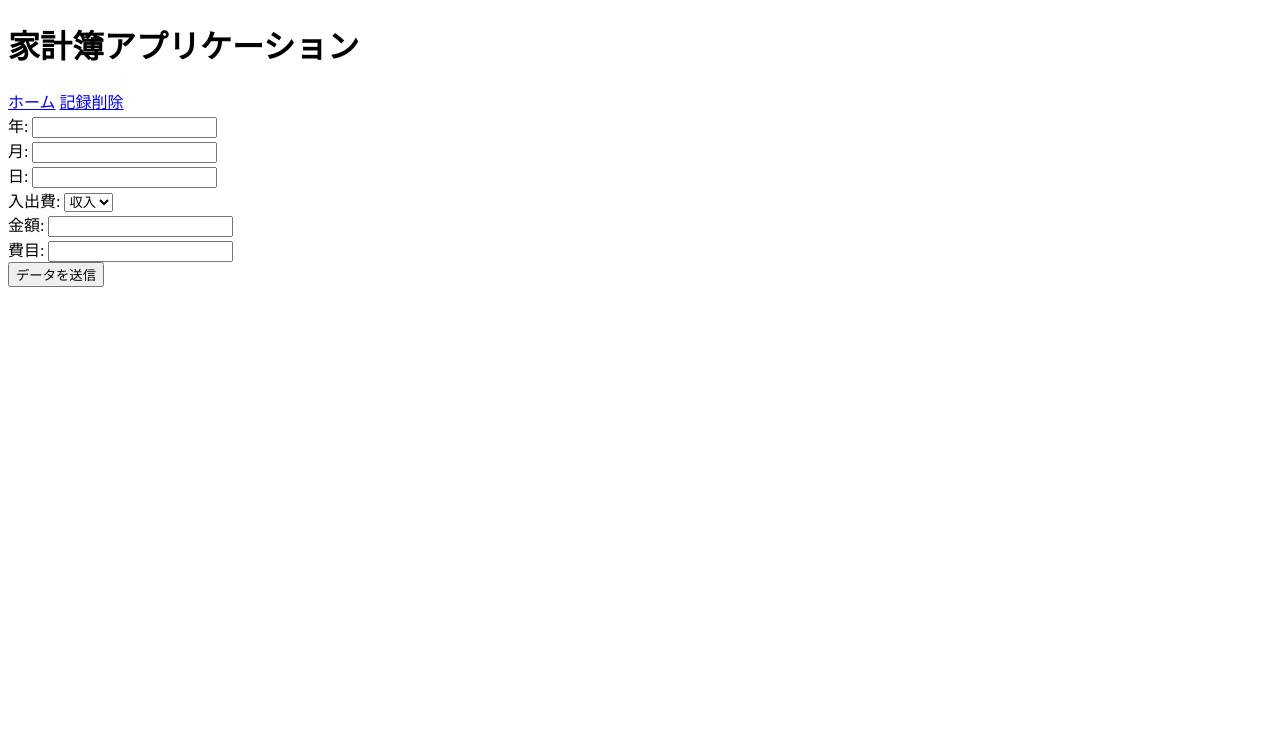
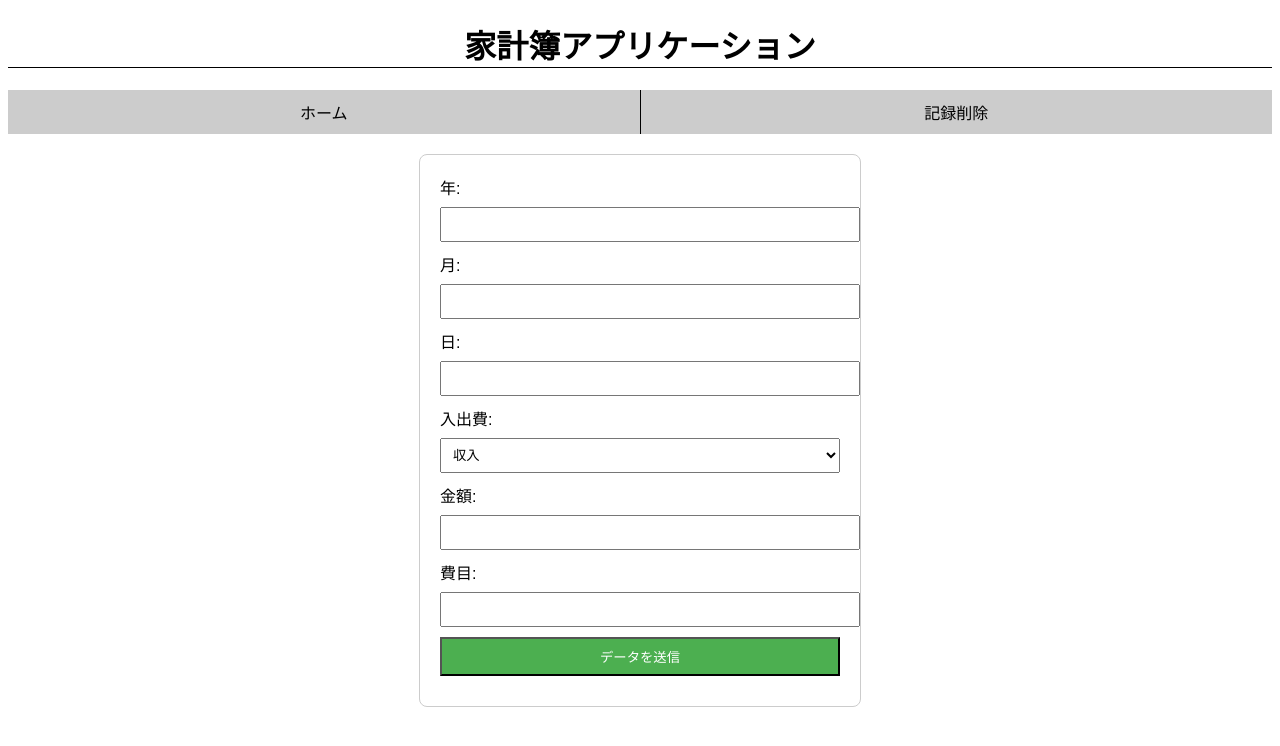
Before and after one commit to ca01231010/kakeibo, a website: page kiroku.html in a window 1280 px wide. Drawn offline with Linux system fonts and the light colour scheme.

Commit message:
いったん完成

```diff
--- a/home.css
+++ b/home.css
@@ -0,0 +1,79 @@
+@charset "UTF-8";
+h1 {
+    font-family: "Sawarabi Mincho";
+    text-align: center;
+    border-bottom: 1px solid #000000; /* 下部にボーダーを追加 */
+}
+
+ul {
+    list-style-type: none;
+    margin: 0;
+    padding: 0;
+    display: flex;
+    background-color: #cccccc;
+}
+
+ul li {
+    flex: 1; /* 幅を均等に分割 */
+    border-right: 1px solid #000000; /* 各リストアイテムの右側にボーダーを追加 */
+    text-align: center; /* テキストを中央寄せに */
+}
+
+ul li:last-child {
+    border-right: none; /* 最後のリストアイテムに右側のボーダーを削除 */
+}
+
+ul li a {
+    display: block;
+    padding: 10px 0; /* パディングの値を変更 */
+    text-decoration: none; /* リンクのアンダーラインを削除 */
+    color: #000000; /* テキストの色を指定 */
+}
+
+ul li a:hover {
+    background-color: #999999; /* ホバー時の背景色を指定 */
+}
+
+#dateSelection {
+    display: flex;
+    flex-direction: column;
+    align-items: center;
+    margin-top: 20px; /* h1要素とのスペースを確保するためにマージンを追加 */
+}
+
+label {
+    margin-bottom: 10px; /* ラベルの下にマージンを追加 */
+}
+
+#yearInput {
+    width: 200px; /* 入力フィールドの幅を設定 */
+    padding: 5px; /* 見た目を良くするためにパディングを追加 */
+}
+
+#showDataButton {
+    margin-top: 10px; /* ボタンの上にマージンを追加 */
+    padding: 8px 15px; /* 見た目を良くするためにパディングを追加 */
+}
+#incomeExpenseDifference {
+    text-align: center; /* 要素内のテキストを中央に配置 */
+    margin-top: 20px; /* h2要素とのスペースを確保するためにマージンを追加 */
+}
+
+#incomeExpenseDifference table {
+    width: 100%; /* テーブルの幅を100%に設定 */
+    border-collapse: collapse; /* セルのボーダーを重ねないようにする */
+    margin-top: 10px; /* テーブル上部にマージンを追加 */
+}
+
+#incomeExpenseDifference th, #incomeExpenseDifference td {
+    padding: 8px; /* セル内の要素にパディングを追加 */
+    border: 1px solid #ddd; /* セルのボーダーを追加 */
+}
+
+#incomeExpenseDifference th {
+    background-color: #f2f2f2; /* ヘッダーの背景色を指定 */
+}
+
+#incomeExpenseDifference td {
+    text-align: center; /* セル内のテキストを中央に配置 */
+}
--- a/kiroku.css
+++ b/kiroku.css
@@ -0,0 +1,99 @@
+@charset "UTF-8";
+h1 {
+    font-family: "Sawarabi Mincho";
+    text-align: center;
+    border-bottom: 1px solid #000000; /* 下部にボーダーを追加 */
+}
+
+ul {
+    list-style-type: none;
+    margin: 0;
+    padding: 0;
+    display: flex;
+    background-color: #cccccc;
+}
+
+ul li {
+    flex: 1; /* 幅を均等に分割 */
+    border-right: 1px solid #000000; /* 各リストアイテムの右側にボーダーを追加 */
+    text-align: center; /* テキストを中央寄せに */
+}
+
+ul li:last-child {
+    border-right: none; /* 最後のリストアイテムに右側のボーダーを削除 */
+}
+
+ul li a {
+    display: block;
+    padding: 10px 0; /* パディングの値を変更 */
+    text-decoration: none; /* リンクのアンダーラインを削除 */
+    color: #000000; /* テキストの色を指定 */
+}
+
+ul li a:hover {
+    background-color: #999999; /* ホバー時の背景色を指定 */
+}
+
+body {
+    font-family: Arial, sans-serif;
+}
+
+h1 {
+    text-align: center;
+    border-bottom: 1px solid #000;
+}
+
+ul {
+    list-style-type: none;
+    margin: 0;
+    padding: 0;
+    display: flex;
+    background-color: #ccc;
+}
+
+ul li {
+    flex: 1;
+    border-right: 1px solid #000;
+    text-align: center;
+}
+
+ul li:last-child {
+    border-right: none;
+}
+
+ul li a {
+    display: block;
+    padding: 10px 0;
+    text-decoration: none;
+    color: #000;
+}
+
+ul li a:hover {
+    background-color: #999;
+}
+
+#kakeiboForm {
+    max-width: 400px; /* フォームの最大幅を設定 */
+    margin: 20px auto; /* フォームを中央に配置 */
+    padding: 20px;
+    border: 1px solid #ccc;
+    border-radius: 8px;
+}
+
+label {
+    display: block;
+    margin-bottom: 8px;
+}
+
+input,
+select {
+    width: 100%;
+    padding: 8px;
+    margin-bottom: 10px;
+}
+
+input[type="submit"] {
+    background-color: #4caf50;
+    color: #fff;
+    cursor: pointer;
+}
--- a/kiroku.html
+++ b/kiroku.html
@@ -2,11 +2,14 @@
 <html>
 <head>
     <title>家計簿アプリケーション記録</title>
+    <link rel="stylesheet" href="kiroku.css">
 </head>
 <body>
     <h1>家計簿アプリケーション</h1>
-    <a href="home.html">ホーム</a>
-    <a href="kirokusakuzyo.html">記録削除</a>
+    <ul>
+        <li><a href="./home.html">ホーム</a></li>
+        <li><a href="./kirokusakuzyo.html">記録削除</a></li>
+        </ul>
     <form id="kakeiboForm">
         <label for="nen">年:</label>
         <input type="number" id="nen" name="nen" required>
--- a/kirokusakuzyo.css
+++ b/kirokusakuzyo.css
@@ -1,6 +1,94 @@
 @charset "UTF-8";
 h1 {
-    font-family : "Sawarabi Mincho";
-    text-align : center;
-    background-color :aqua;
+    font-family: "Sawarabi Mincho";
+    text-align: center;
+    border-bottom: 1px solid #000000; /* 下部にボーダーを追加 */
 }
+
+ul {
+    list-style-type: none;
+    margin: 0;
+    padding: 0;
+    display: flex;
+    background-color: #cccccc;
+}
+
+ul li {
+    flex: 1; /* 幅を均等に分割 */
+    border-right: 1px solid #000000; /* 各リストアイテムの右側にボーダーを追加 */
+    text-align: center; /* テキストを中央寄せに */
+}
+
+ul li:last-child {
+    border-right: none; /* 最後のリストアイテムに右側のボーダーを削除 */
+}
+
+ul li a {
+    display: block;
+    padding: 10px 0; /* パディングの値を変更 */
+    text-decoration: none; /* リンクのアンダーラインを削除 */
+    color: #000000; /* テキストの色を指定 */
+}
+
+ul li a:hover {
+    background-color: #999999; /* ホバー時の背景色を指定 */
+}
+
+
+body {
+    font-family: Arial, sans-serif;
+}
+
+h1 {
+    text-align: center;
+    border-bottom: 1px solid #000;
+}
+
+ul {
+    list-style-type: none;
+    margin: 0;
+    padding: 0;
+    display: flex;
+    background-color: #ccc;
+}
+
+ul li {
+    flex: 1;
+    border-right: 1px solid #000;
+    text-align: center;
+}
+
+ul li:last-child {
+    border-right: none;
+}
+
+ul li a {
+    display: block;
+    padding: 10px 0;
+    text-decoration: none;
+    color: #000;
+}
+
+ul li a:hover {
+    background-color: #999;
+}
+
+table {
+    width: 100%;
+    border-collapse: collapse;
+    margin-top: 20px;
+}
+
+thead th, tbody td {
+    padding: 10px;
+    text-align: center;
+    border: 1px solid #ddd;
+}
+
+thead th {
+    background-color: #f2f2f2;
+}
+
+tbody td button {
+    padding: 5px 10px;
+}
```
Also changed, not shown: home.html (+6 -3 lines), kirokusakuzyo.html (+4 -2 lines), 1 other file.
